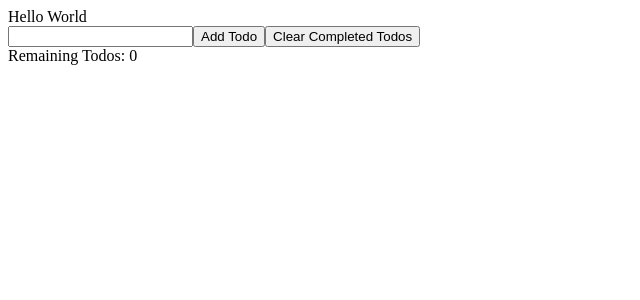
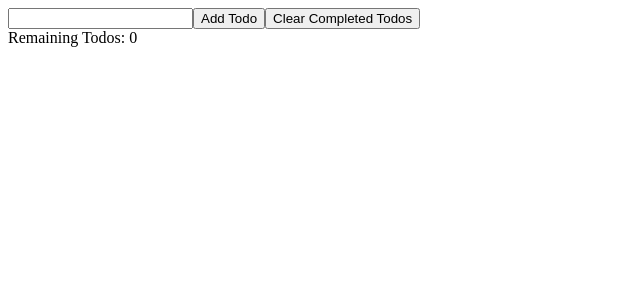
Before and after one commit to margueriteblair/React-Todo-List, a React (Create React App) app: page / in a window 1280 px wide. Shown: the top 300 px of the page, without its empty margins (0-640 px from the left). Built offline with nearby package versions, Linux system fonts and the light colour scheme.

Commit message:
added a key to the todo list

```diff
--- /dev/null
+++ b/src/Todo.js
@@ -0,0 +1,9 @@
+import React from 'react'
+
+export default function Todo({todo}) {
+    return (
+        <div>
+
+        </div>
+    )
+}
--- a/src/TodoList.js
+++ b/src/TodoList.js
@@ -1,9 +1,12 @@
 import React from 'react'
+import Todo from './Todo'
 
-export default function TodoList() {
+export default function TodoList({todos}) {
     return (
         <div>
-            Hello World
+            {todos.map(todo => {
+                return <Todo key={todo} todo={todo} />
+            })}
         </div>
     )
 }
```
